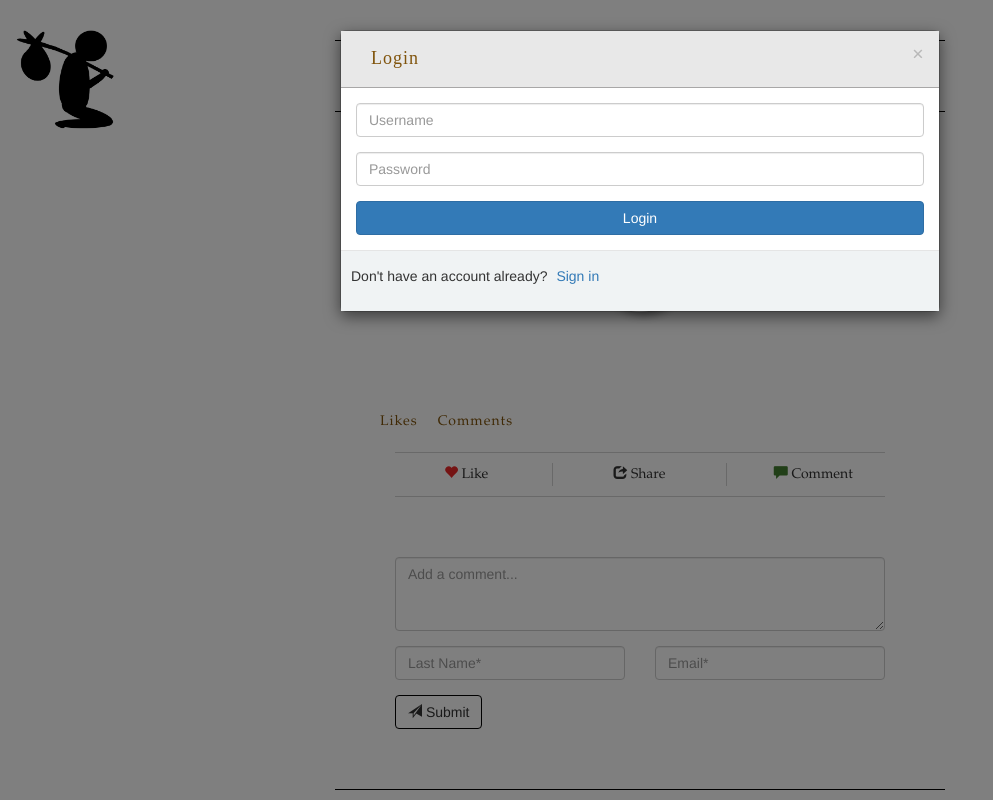
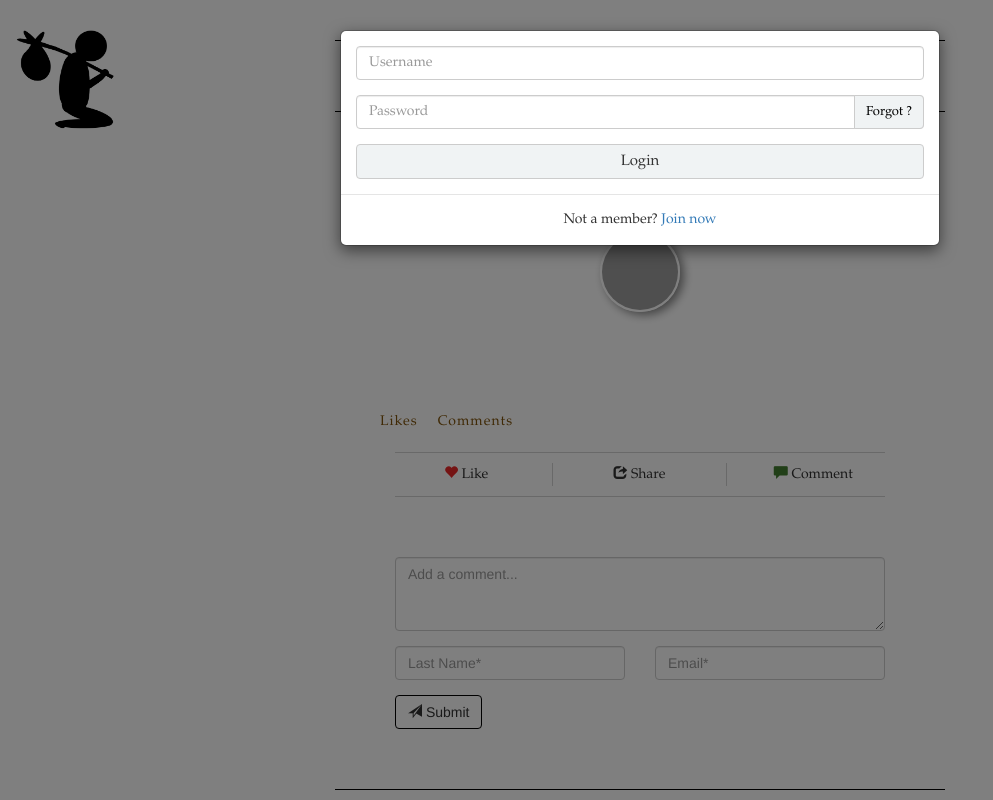
Before and after one commit to chris220688/django-apps, a Django app: template blog/templates/blog/post.html in a window 1280 px wide, after a click on "Login". Shown: the whole page, without its empty margins (0-993 px from the left). Run offline with Django 3.2, Linux system fonts and the light colour scheme; the template is opened without the code that fills it, so the values that code supplies are empty; some libraries are stand-ins or nearby versions; grey boxes are pictures that could not be loaded.

Commit message:
Styling login modal

```diff
--- a/blog/templates/blog/post.html
+++ b/blog/templates/blog/post.html
@@ -91,30 +91,25 @@
 	<div id="Login-btn" class="modal fade" role="dialog">
 		<div class="modal-dialog">
 			<!-- Modal content-->
-			<div class="modal-content">
-				<div class="modal-header login-modal-header">
-					<button type="button" class="close" data-dismiss="modal">&times;</button>
-					<h4 class="modal-title">Login</h4>
-				</div>
+			<div class="modal-content login-modal">
 				<div class="modal-body">
 					<form action="/account/login/" method="post" role="form">
-					{% csrf_token %}
+						{% csrf_token %}
 						<div class="form-group">
 							<input type="text" class="form-control" placeholder="Username" name="username">
 						</div>
-						<div class="form-group">
+						<div class="form-group pwd-input">
 							<input type="password" class="form-control" placeholder="Password" name="password">
+							<div class="login-forgot">
+								<a href="">Forgot ?</a>
+							</div>
 						</div>
-						<button type="submit" class="btn btn-primary btn-block">Login</button>
+						<button type="submit" class="btn btn-block login-btn">Login</button>
 					</form>
 				</div>
-				<div class="modal-footer login-modal-footer-background">
-					<ul class="list-inline pull-left">
-						<span>Don't have an account already?</span>
-						<li>
-							<a href="/account/register">Sign in</a>
-						</li>
-					</ul>
+				<div class="login-modal-footer modal-footer">
+					<span>Not a member?</span>
+					<a href="/account/register">Join now</a>
 				</div>
 			</div>
 		</div>
--- a/static/css/general.css
+++ b/static/css/general.css
@@ -11,7 +11,6 @@
   }
 }
 
-/* Overwrite navbar-nav values */
 .navbar-default .navbar-nav li > a {
   font-family: 'Apple Chancery';
   color: black;
@@ -25,20 +24,57 @@
   margin-bottom: 0px;
 }
 
+/* CSS for the login modal */
+.login-modal {
+  font-family: 'Big Caslon', 'Book Antiqua', 'Palatino Linotype', Georgia, serif;
+}
+
+/* CSS to add an anchor inside the password input */
+.pwd-input {
+  position:relative;
+}
+
+.login-forgot {
+  position:absolute;
+  bottom:0px;
+  right:0px;
+  top: 0px;
+  width: 70px;
+  color: #ccc;
+  border:solid;
+  border-width: 1px;
+  font-size: 20px;
+  text-align: center;
+  background-color: #F0F3F4;
+  border-radius: 0px 4px 4px 0px;
+}
+
+.login-forgot a {
+  color: black; font-size: 13px; text-decoration:none
+}
+
+/* CSS for the login submit button */
+.login-btn {
+  background-color: #F0F3F4;
+  border-color: #ccc;
+  font-size: 15px;
+  outline: none !important;
+}
+
 /* CSS for the header of the login modal */
 .login-modal-header {
   padding-left: 30px;
   letter-spacing: 1px;
-  color: #80540c;
+  color: black;
   font-family: 'Hoefler Text';
   text-decoration:none;
   background-color: #E8E8E8;
   border-color: #A8A7A7;
 }
 
-/* Background color for the post footer modals */
-.login-modal-footer-background {
-  background: #F0F3F4;
+/* Login modal footer */
+.login-modal-footer {
+  text-align: center;
 }
 
 /* CSS for the headers of a post panel */
```
Also changed, not shown: accounts/templates/accounts/register.html (+10 -15 lines), blog/templates/blog/blog.html (+9 -16 lines), home/templates/home/index.html (+10 -15 lines), README.md.
